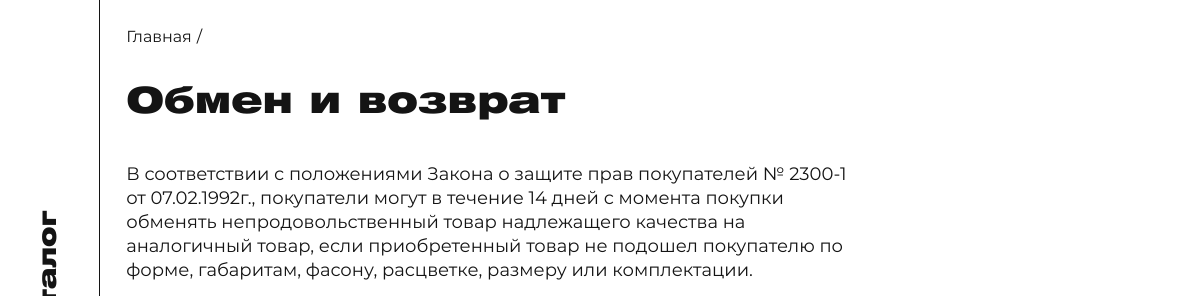
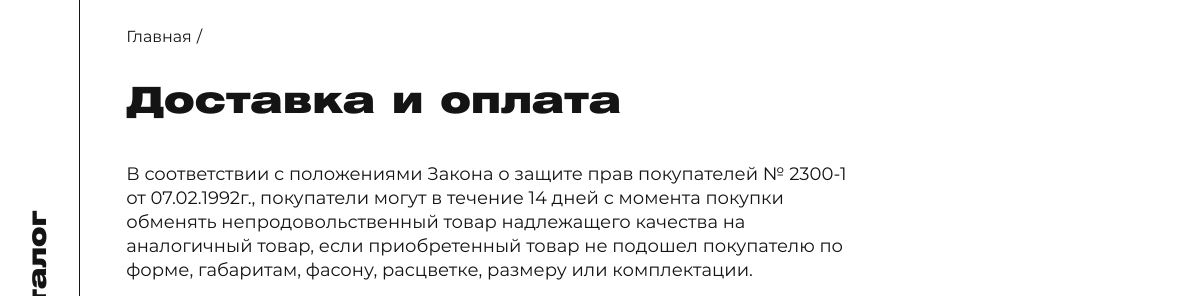
Before and after one commit to shabanov3552/salelek, a plain HTML site: page exchange.html in a window 1280 px wide. Shown: the part 120-416 px from the top of the page, 0-1186 px from the left. Drawn offline with Linux system fonts and the light colour scheme; files whose address does not match are found by name.

Commit message:
Update exchange.html

```diff
--- a/exchange.html
+++ b/exchange.html
@@ -130,7 +130,7 @@
 				</ul>
 			</nav>
 			<section class="exchange">
-				<h1 class="exchange__title title-h2Hel">Обмен и возврат</h1>
+				<h1 class="exchange__title title-h2Hel">Доставка и оплата</h1>
 				<p class="exchange__text">В соответствии с положениями Закона о защите прав покупателей № 2300-1 от 07.02.1992г., покупатели могут в течение 14 дней с момента покупки обменять непродовольственный товар надлежащего качества на аналогичный товар, если приобретенный товар не подошел покупателю по форме, габаритам, фасону, расцветке, размеру или комплектации.</p>
 				<p class="exchange__text">Согласно Перечню непродовольственных товаров надлежащего качества, не подлежащих возврату или обмену на аналогичный товар другого размера, формы, габарита, фасона, расцветки и комплектации, утвержденному Постановлением Правительства от 19.01.1998 г. № 55).</p>
 				<p class="exchange__text">Обмен непродовольственного товара надлежащего качества, не входящего в вышеуказанный Перечень, может быть произведен при условии, что:
```
